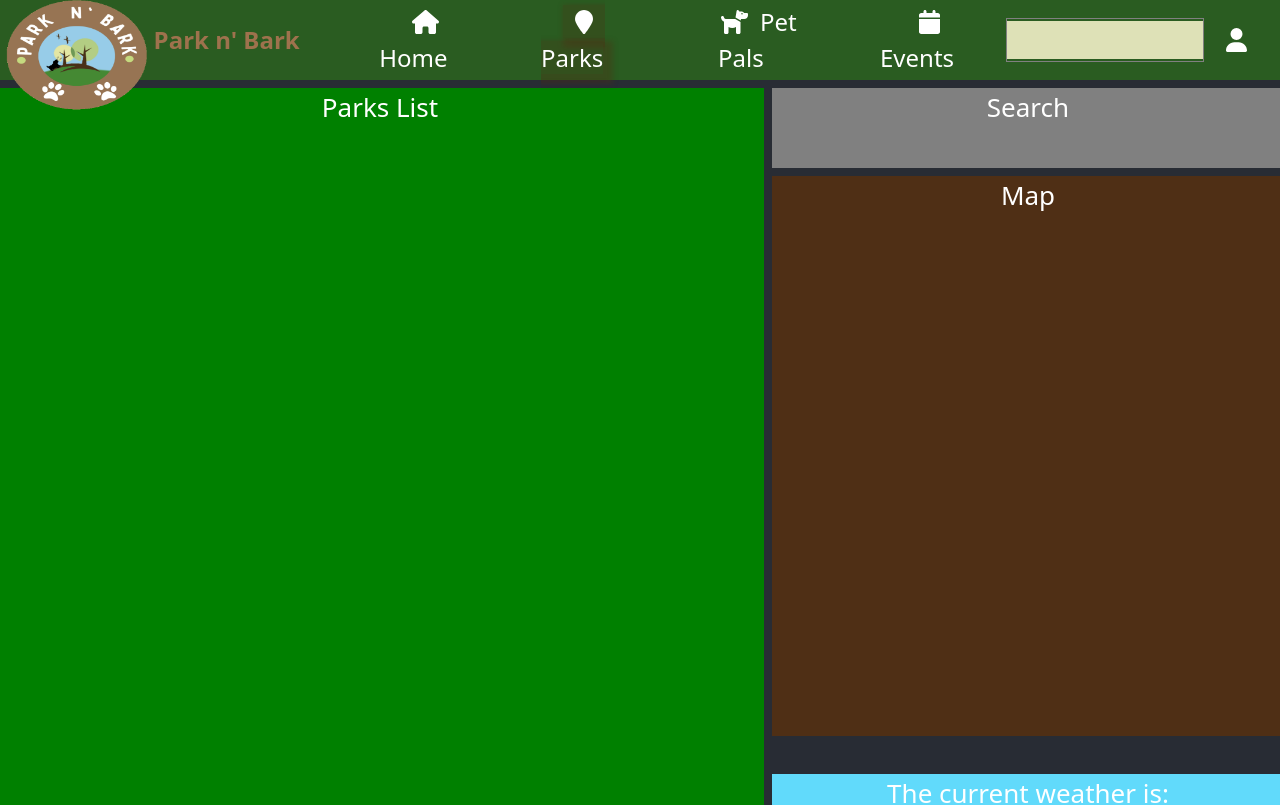
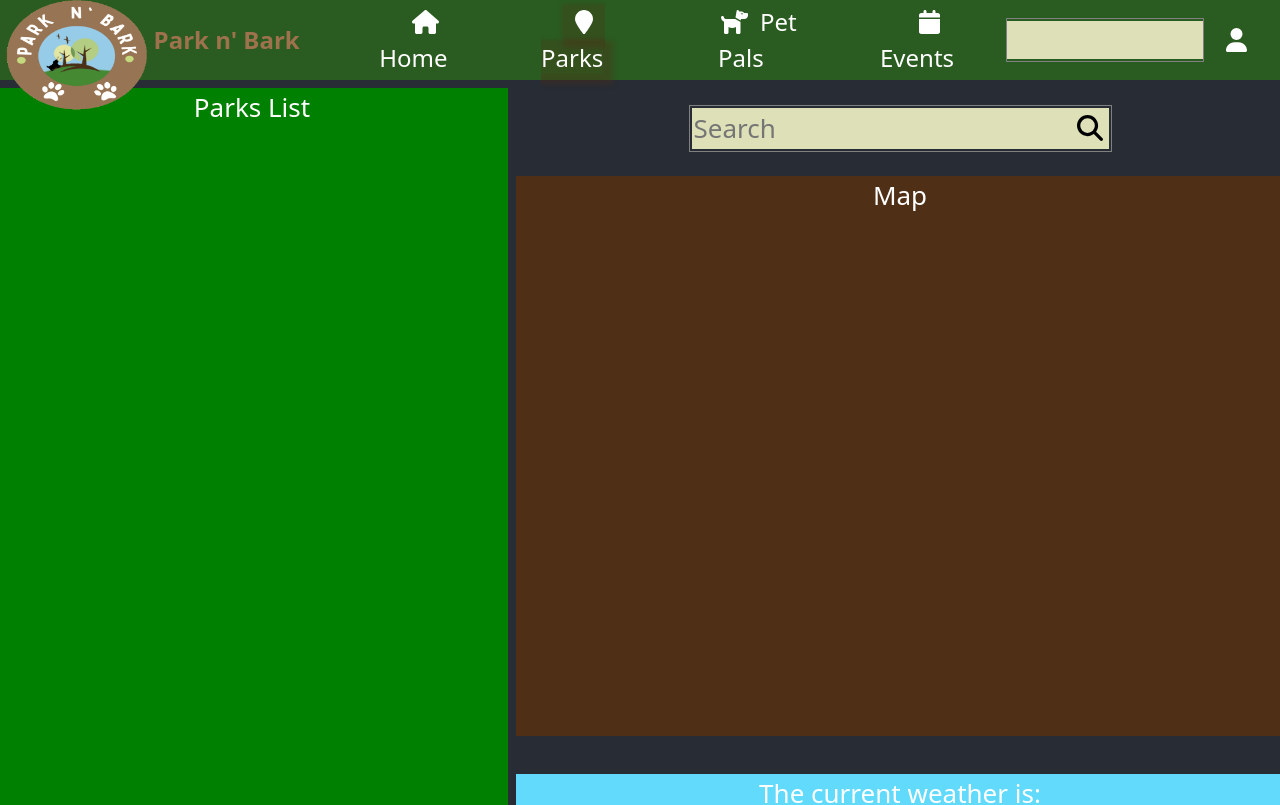
Before and after one commit to abbyrobinson13/park-n-bark, a React (Create React App) app: page /parks in a window 1280 px wide. Shown: the top 805 px of the page. Built offline with nearby package versions, Linux system fonts and the light colour scheme; no server answers.

Commit message:
Changed Searchbox function

```diff
--- a/src/App.css
+++ b/src/App.css
@@ -66,7 +66,7 @@ nav * {
   color:#9E724D;
 }
 
-#Nav3 {
+.Nav3 {
   flex: 0 0 15vw;
   overflow: hidden;
   display: flex;
@@ -76,31 +76,31 @@ nav * {
   padding:2px;
 }
 
-#Nav3 form{
+.Nav3 form{
   height: 20px;
 }
 
-#Nav3 input {
+.Nav3 input {
   background-color: #DEE1B7;
 }
 
-#Nav3 input:focus {
+.Nav3 input:focus {
   outline-style: none;
 }
 
-#Nav3 * {
+.Nav3 * {
   overflow: hidden;
   margin: 0;
   flex: auto;
   border: none;
 }
 
-#Nav3 button{
+.Nav3 button{
   background-color: #DEE1B7;
-  flex: 0 1 5vw;
+  flex: 0 1 5em;
 }
 
-#Nav3 button:hover {
+.Nav3 button:hover {
   background-color: #B1CA94;
 }
 
@@ -346,7 +346,7 @@ footer {
   position: relative;
   top: 4.5vh;
   display: grid;
-  grid-template-columns: 60vw 40vw;
+  grid-template-columns: 40vw 60vw;
   grid-template-rows: 10vh 70vh 35vh;
   gap: 1vmin;
   overflow: hidden;
@@ -358,7 +358,7 @@ footer {
 }
 
 #search-box {
-  background-color: grey;
+  place-self: center;
 }
 
 #map-display {
--- a/src/components/Navbar.jsx
+++ b/src/components/Navbar.jsx
@@ -9,6 +9,8 @@ import {
 } from "@fortawesome/free-solid-svg-icons";
 import { NavLink } from "react-router-dom";
 import logo from "./images/logo.png";
+import { formSubmit } from "../server-functions";
+import Searchbox from "./Searchbox";
 
 const NavBar = () => {
   return (
@@ -74,13 +76,7 @@ const NavBar = () => {
           </div>
         </li>
       </ul>
-      <form id="Nav3" action="">
-        <input type="search" placeholder="Search" />
-        <button type="submit">
-          <FontAwesomeIcon icon={faSearch} />
-        </button>
-      </form>
-
+      <Searchbox />
       <div id="Nav4">
         <NavLink to="/login">
           <FontAwesomeIcon icon={faUser} />
--- /dev/null
+++ b/src/components/Searchbox.jsx
@@ -0,0 +1,23 @@
+import React from 'react'
+import { FontAwesomeIcon } from '@fortawesome/react-fontawesome'
+import { faSearch } from '@fortawesome/free-solid-svg-icons'
+import { useId, useState } from 'react'
+
+const Searchbox = () => {
+    const id = useId();
+    const [input, setInput] = useState("Search");
+    const formSubmit = (e) => {
+        e.preventDefault()
+        console.log(id, 'Search input:', input)
+    }
+    return (
+        <form id={id} className="Nav3" onSubmit={formSubmit}>
+        <input type="search" placeholder={input} onInput={e => setInput(e.target.value)}/>
+        <button type="submit">
+          <FontAwesomeIcon icon={faSearch} />
+        </button>
+      </form>
+    );
+}
+
+export default Searchbox
--- a/src/pages/parks.jsx
+++ b/src/pages/parks.jsx
@@ -1,4 +1,5 @@
 import React from 'react'
+import Searchbox from '../components/Searchbox'
 import Weather from '../components/WeatherAPI/Weather'
 
 const Parks = () => {
@@ -6,7 +7,9 @@ const Parks = () => {
     <header className="App-header">
       <div id='parks-container'>
         <div id='park-display'>Parks List</div>
-        <div id='search-box'>Search</div>
+        <div id='search-box'>
+          <Searchbox />
+        </div>
         <div id='map-display'>Map</div>
         <div id='weather-display'>< Weather /></div>
       </div>
--- a/src/server-functions.js
+++ b/src/server-functions.js
@@ -5,4 +5,9 @@ const dogFact = async () => {
   return fact;
 };
 
-export { dogFact };
+
+
+const formSubmit = (e) => {
+  e.preventDefault()
+  console.log(e.target)}
+export { dogFact, formSubmit };
```
